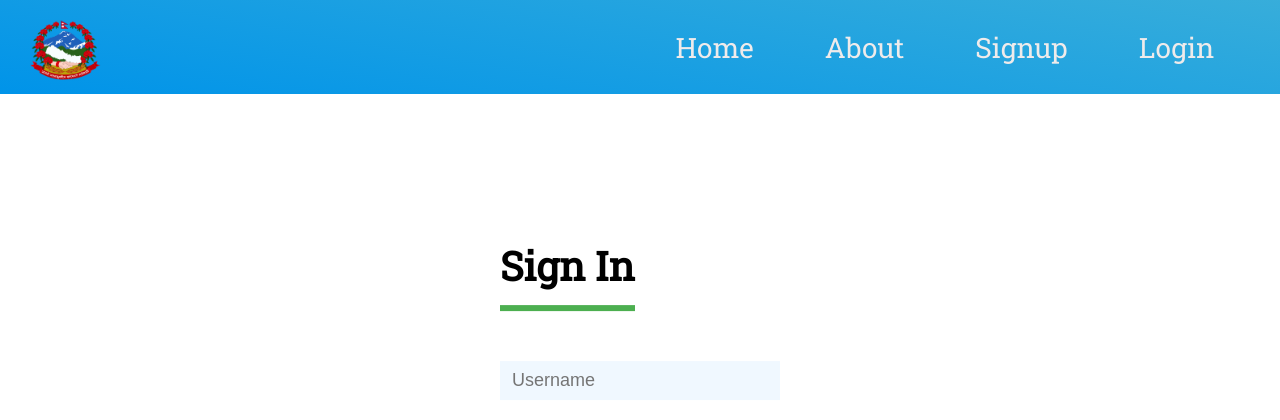
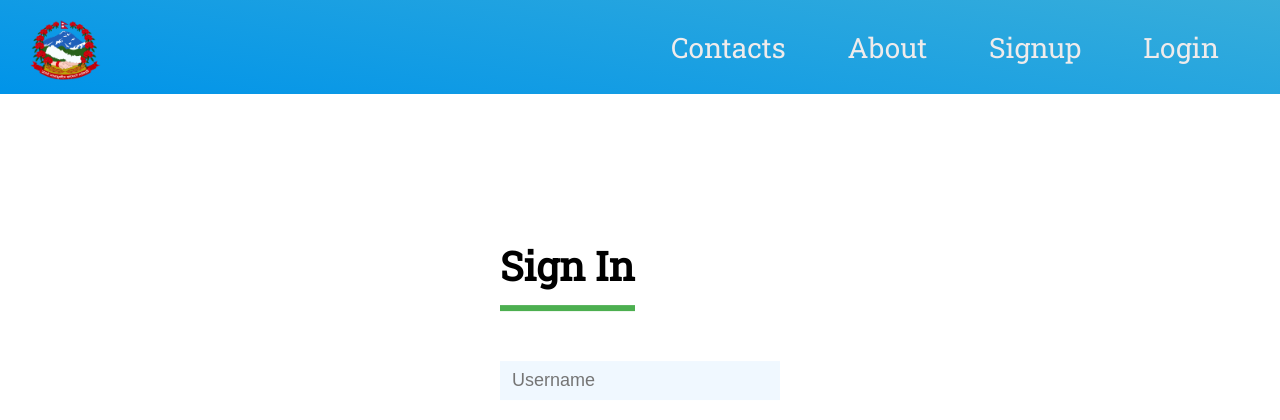
Before and after one commit to Aashish-Lam/E-Government-project, a PHP site: page /signin.php in a window 1280 px wide. Shown: the top 420 px of the page. Run offline with PHP 8.4, Linux system fonts and the light colour scheme.

Commit message:
Changed the COntacta

```diff
--- a/header.php
+++ b/header.php
@@ -13,7 +13,7 @@
           <a href="#"><img class="loogo" src="logo.png" alt="headLogo"></a>
         </div>
         <ul class="nav-links">
-          <li><a href="index.php" >Home</a></li>
+          <li><a href="index.php" >Contacts</a></li>
           <li><a href="#" >About</a></li>
           <li><a href="signup.php" >Signup</a></li>
           <li><a href="signin.php" >Login</a></li>
```
